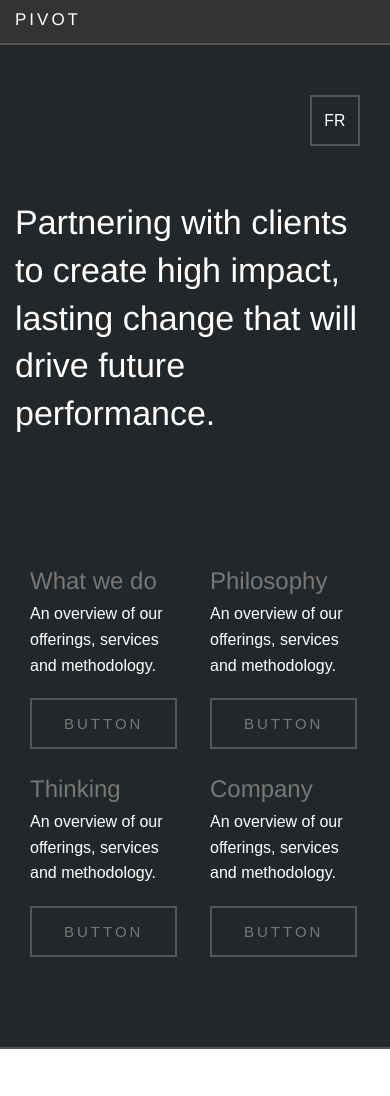
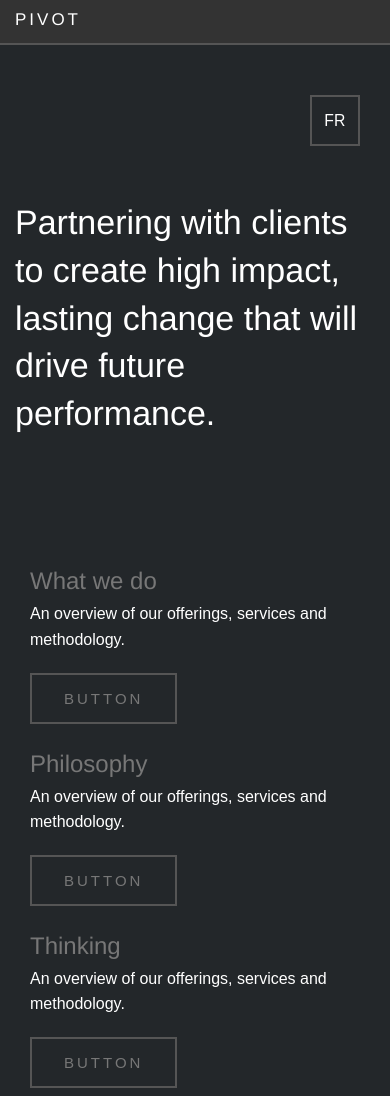
Before and after one commit to showsh/showsh.github.io, a plain HTML site: page index.html in a window 390 px wide. Shown: the top 1096 px of the page. Drawn offline with Linux system fonts and the light colour scheme.

Commit message:
breakpoints
change mobile breakpoints

```diff
--- a/index.html
+++ b/index.html
@@ -71,25 +71,25 @@
 				<div class="large-12 columns">
 					<ul class="menu">
 						<!--link 1-->
-						<li class="large-3 small-6 columns">
+						<li class="large-3 medium-6 small-12 columns">
 							<h4>What we do</h4>
 							<p>An overview of our offerings, services and methodology.</p>
 							<a href="#" class="button [radius round]">Button</a>
 						</li>
 						<!--link 2-->
-						<li class="large-3 small-6 columns">
+						<li class="large-3 medium-6 small-12 columns">
 							<h4>Philosophy</h4>
 							<p>An overview of our offerings, services and methodology.</p>
 							<a href="#" class="button [radius round]">Button</a>
 						</li>
 						<!--link 3-->
-						<li class="large-3 small-6 columns">
+						<li class="large-3 medium-6 small-21 columns">
 							<h4>Thinking</h4>
 							<p>An overview of our offerings, services and methodology.</p>
 							<a href="#" class="button [radius round]">Button</a>
 						</li>
 						<!--link 4-->
-						<li class="large-3 small-6 columns">
+						<li class="large-3 medium-6 small-12 columns">
 							<h4>Company</h4>
 							<p>An overview of our offerings, services and methodology.</p>
 							<a href="#" class="button [radius round]">Button</a>
```
